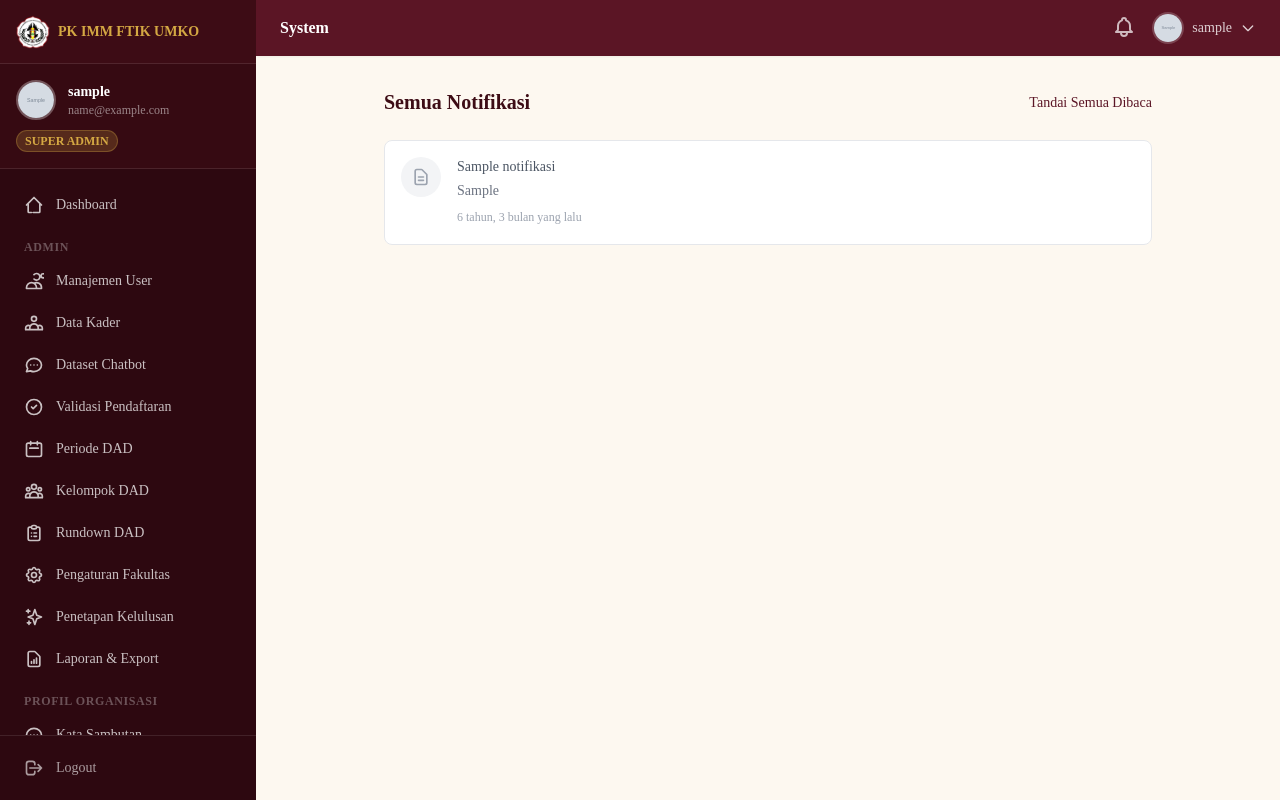
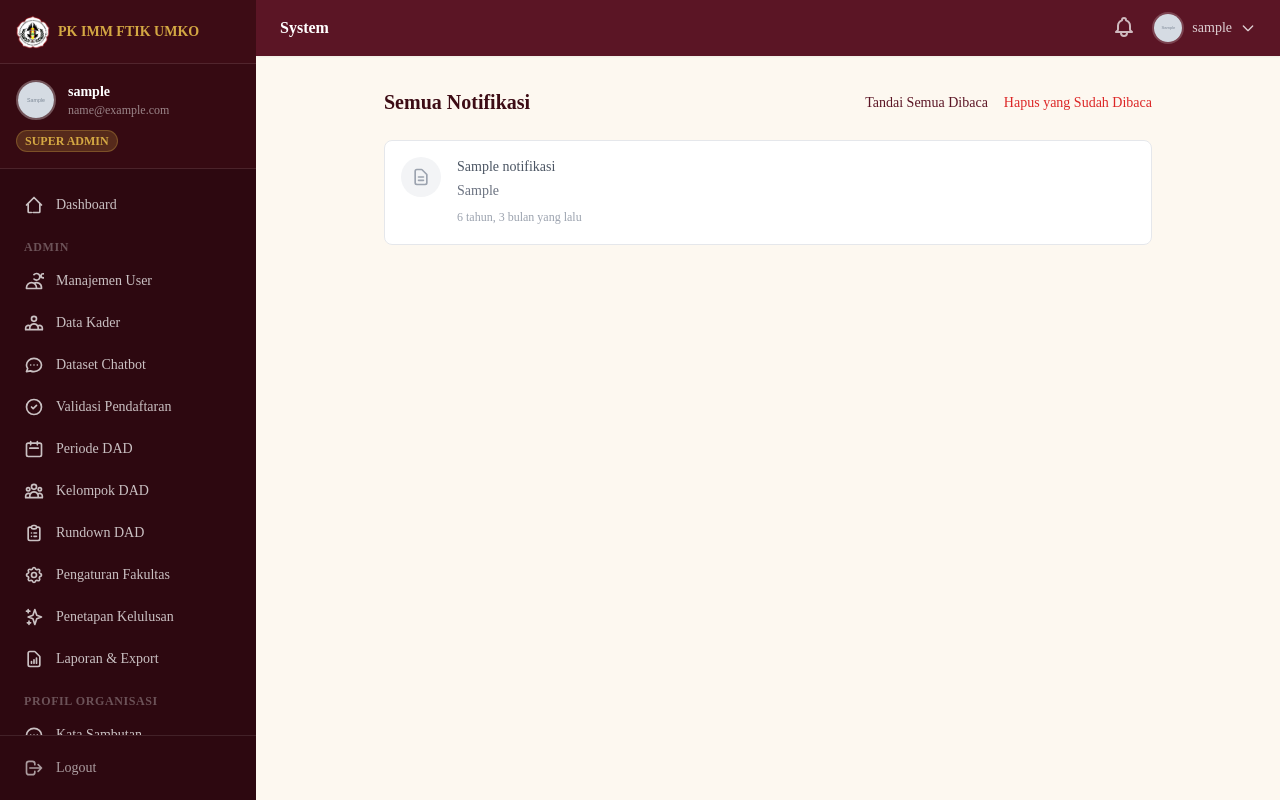
Before and after one commit to Rizkysatrio91/pkimm-umko, a Django app: page /notifikasi/ in a window 1280 px wide. Run offline with Django 5.2, Linux system fonts and the light colour scheme; a user stored in the database is signed in; tables that the repository leaves empty hold one stand-in row (values such as "Sample post"); grey boxes marked "Sample" are stand-in pictures; some libraries are stand-ins or nearby versions.

Commit message:
feat(notifikasi): tombol hapus notifikasi yang sudah dibaca
Tambah view + URL + tombol "Hapus yang Sudah Dibaca" di halaman
notifikasi. Hanya menghapus notifikasi ber-status is_read=True milik
user yang login; notifikasi belum dibaca tetap aman. Tombol hanya
muncul jika ada notifikasi terbaca (context has_read) dan meminta
konfirmasi sebelum menghapus.

```diff
--- a/apps/notifikasi/urls.py
+++ b/apps/notifikasi/urls.py
@@ -2,6 +2,7 @@
 from django.urls import path
 
 from apps.notifikasi.views import (
+    NotifikasiDeleteReadView,
     NotifikasiListView,
     NotifikasiMarkAllReadView,
     NotifikasiMarkReadView,
@@ -13,4 +14,5 @@ urlpatterns = [
     path('', NotifikasiListView.as_view(), name='list'),
     path('<int:pk>/read/', NotifikasiMarkReadView.as_view(), name='mark_read'),
     path('read-all/', NotifikasiMarkAllReadView.as_view(), name='mark_all_read'),
+    path('delete-read/', NotifikasiDeleteReadView.as_view(), name='delete_read'),
 ]
--- a/apps/notifikasi/views.py
+++ b/apps/notifikasi/views.py
@@ -19,6 +19,15 @@ class NotifikasiListView(LoginRequiredMixin, ListView):
     def get_queryset(self):
         return Notifikasi.objects.filter(id_user=self.request.user).order_by('-created_at')
 
+    def get_context_data(self, **kwargs):
+        context = super().get_context_data(**kwargs)
+        # Flag untuk menampilkan tombol "Hapus yang Sudah Dibaca" hanya jika
+        # memang ada notifikasi terbaca yang bisa dihapus.
+        context['has_read'] = Notifikasi.objects.filter(
+            id_user=self.request.user, is_read=True
+        ).exists()
+        return context
+
 
 class NotifikasiMarkReadView(LoginRequiredMixin, View):
     """Tandai satu notifikasi sebagai dibaca (POST atau AJAX)."""
@@ -39,3 +48,20 @@ class NotifikasiMarkAllReadView(LoginRequiredMixin, View):
         if request.headers.get('X-Requested-With') == 'XMLHttpRequest':
             return JsonResponse({'status': 'ok'})
         return redirect('notifikasi:list')
+
+
+class NotifikasiDeleteReadView(LoginRequiredMixin, View):
+    """Hapus semua notifikasi user yang SUDAH dibaca (is_read=True).
+
+    Notifikasi yang belum dibaca sengaja tidak dihapus supaya user tidak
+    kehilangan informasi yang belum sempat dilihat. Difilter id_user agar
+    user hanya bisa menghapus notifikasi miliknya sendiri.
+    """
+
+    def post(self, request):
+        deleted, _ = Notifikasi.objects.filter(
+            id_user=request.user, is_read=True
+        ).delete()
+        if request.headers.get('X-Requested-With') == 'XMLHttpRequest':
+            return JsonResponse({'status': 'ok', 'deleted': deleted})
+        return redirect('notifikasi:list')
--- a/templates/notifikasi/list.html
+++ b/templates/notifikasi/list.html
@@ -7,6 +7,7 @@
     <!-- Header -->
     <div class="flex items-center justify-between mb-6">
         <h2 class="text-xl font-bold text-maroon-dark">Semua Notifikasi</h2>
+        <div class="flex items-center gap-4">
             {% if notifikasi_list %}
             <form method="post" action="{% url 'notifikasi:mark_all_read' %}">
                 {% csrf_token %}
@@ -16,6 +17,17 @@
                 </button>
             </form>
             {% endif %}
+            {% if has_read %}
+            <form method="post" action="{% url 'notifikasi:delete_read' %}"
+                  onsubmit="return confirm('Hapus semua notifikasi yang sudah dibaca? Tindakan ini tidak dapat dibatalkan.');">
+                {% csrf_token %}
+                <button type="submit"
+                        class="text-sm text-red-600 hover:text-red-700 font-medium transition">
+                    Hapus yang Sudah Dibaca
+                </button>
+            </form>
+            {% endif %}
+        </div>
     </div>
 
     {% if notifikasi_list %}
```
Lines whose indentation alone changed are shown as unchanged.
